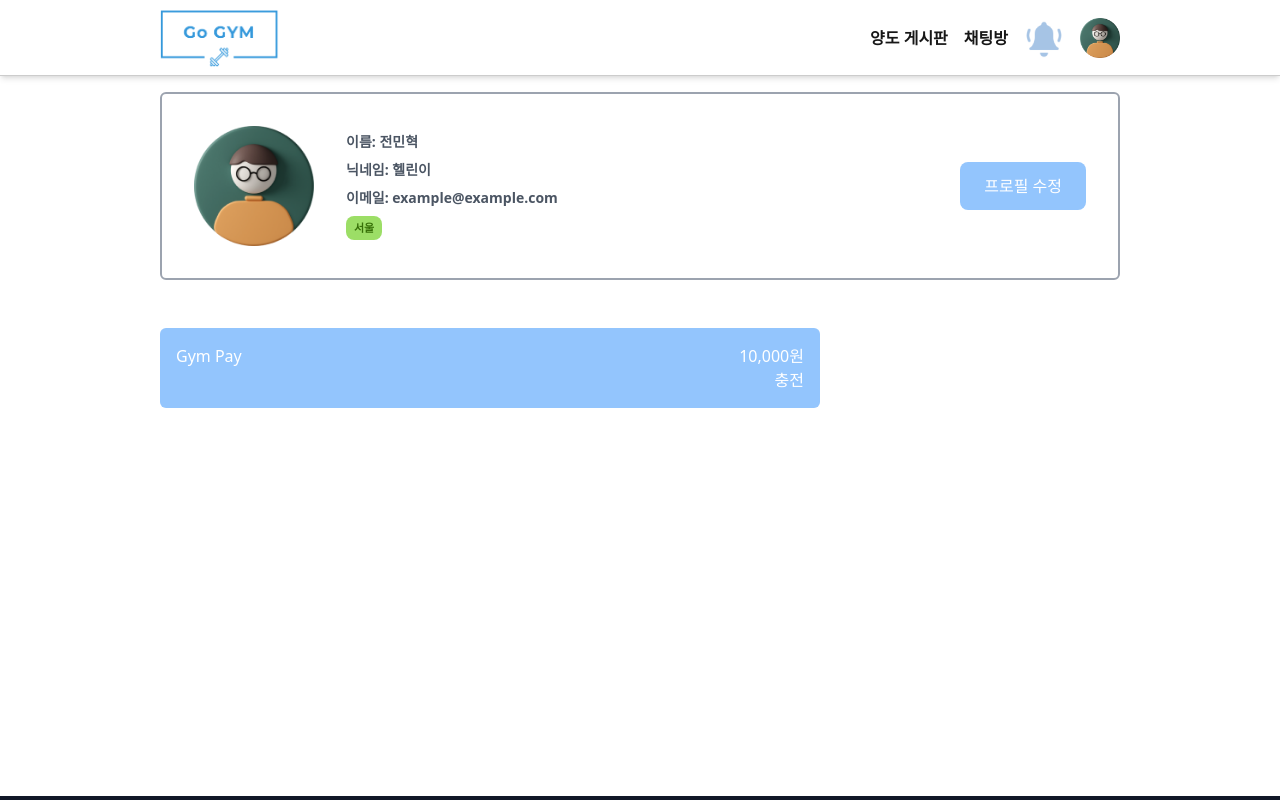
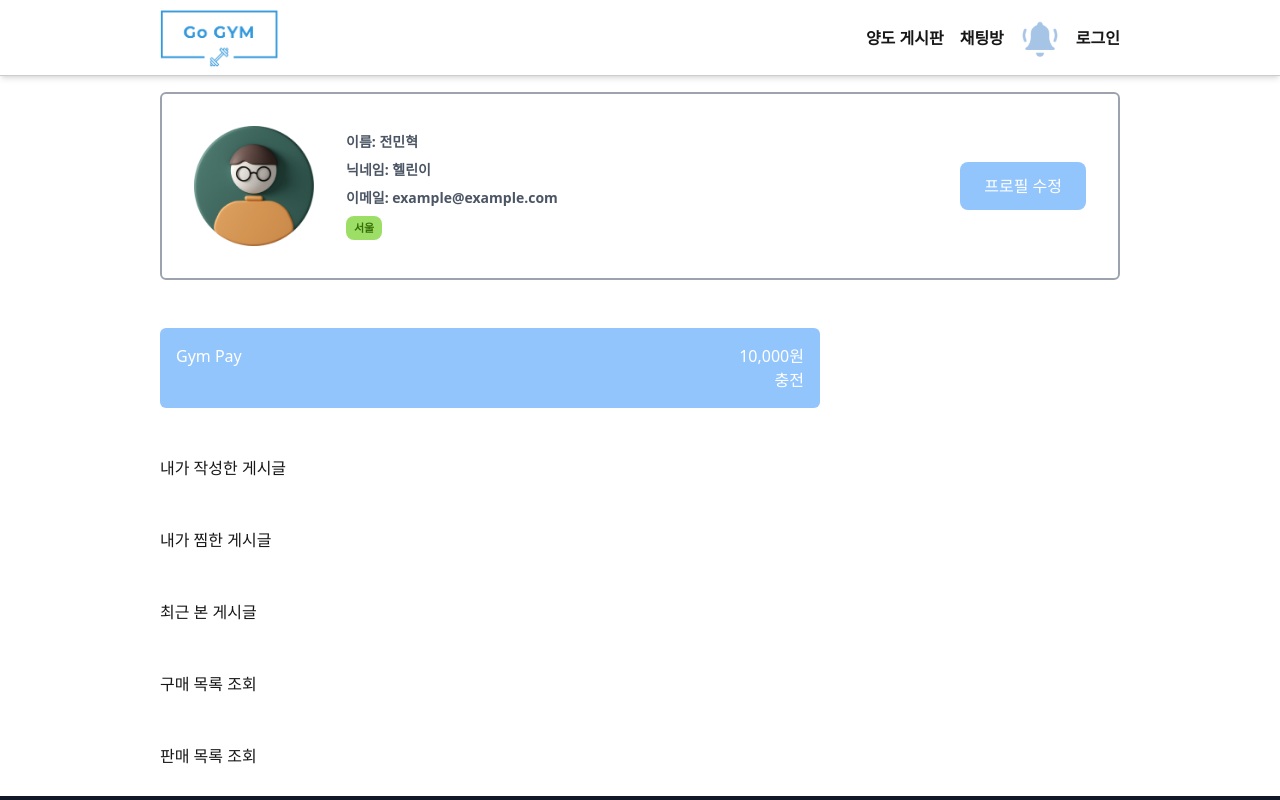
Before and after one commit to MinJuPark52/Go-Gym, a Next.js app: page /mypage in a window 1280 px wide. Shown: the top 800 px of the page. Built offline with nearby package versions, Linux system fonts and the light colour scheme; no server answers.

Commit message:
Design: 마이페이지 레이아웃

```diff
--- a/app/mypage/page.tsx
+++ b/app/mypage/page.tsx
@@ -7,6 +7,11 @@ export default function MyPage() {
       <div className=" flex flex-col w-[75%] gap-12">
         <ChangeProfile />
         <GympayBox />
+        <div>내가 작성한 게시글</div>
+        <div>내가 찜한 게시글</div>
+        <div>최근 본 게시글</div>
+        <div>구매 목록 조회</div>
+        <div>판매 목록 조회</div>
       </div>
     </div>
   );
--- a/components/UI/Nav.tsx
+++ b/components/UI/Nav.tsx
@@ -1,3 +1,5 @@
+'use client';
+
 import Image from 'next/image';
 import logo from '../../public/logo_transparent.png';
 import profile from '../../public/default_profile.png';
@@ -5,6 +7,8 @@ import alarm from '../../public/Alarm.png';
 import Link from 'next/link';
 
 export default function Nav() {
+  const token = sessionStorage.getItem('token');
+
   return (
     <div className=" flex justify-center border-b border-[#ccc] h-18 shadow-md">
       <div className=" flex justify-between items-center  w-[80%]">
@@ -37,6 +41,7 @@ export default function Nav() {
             className=" cursor-pointer"
             priority
           />
+          {token ? (
             <Link href={'/mypage'}>
               <Image
                 src={profile}
@@ -46,6 +51,14 @@ export default function Nav() {
                 priority
               />
             </Link>
+          ) : (
+            <Link
+              href={'/login'}
+              className="font-semibold hover:text-blue-400 transition-all"
+            >
+              로그인
+            </Link>
+          )}
         </div>
       </div>
     </div>
```
Lines whose indentation alone changed are shown as unchanged.
